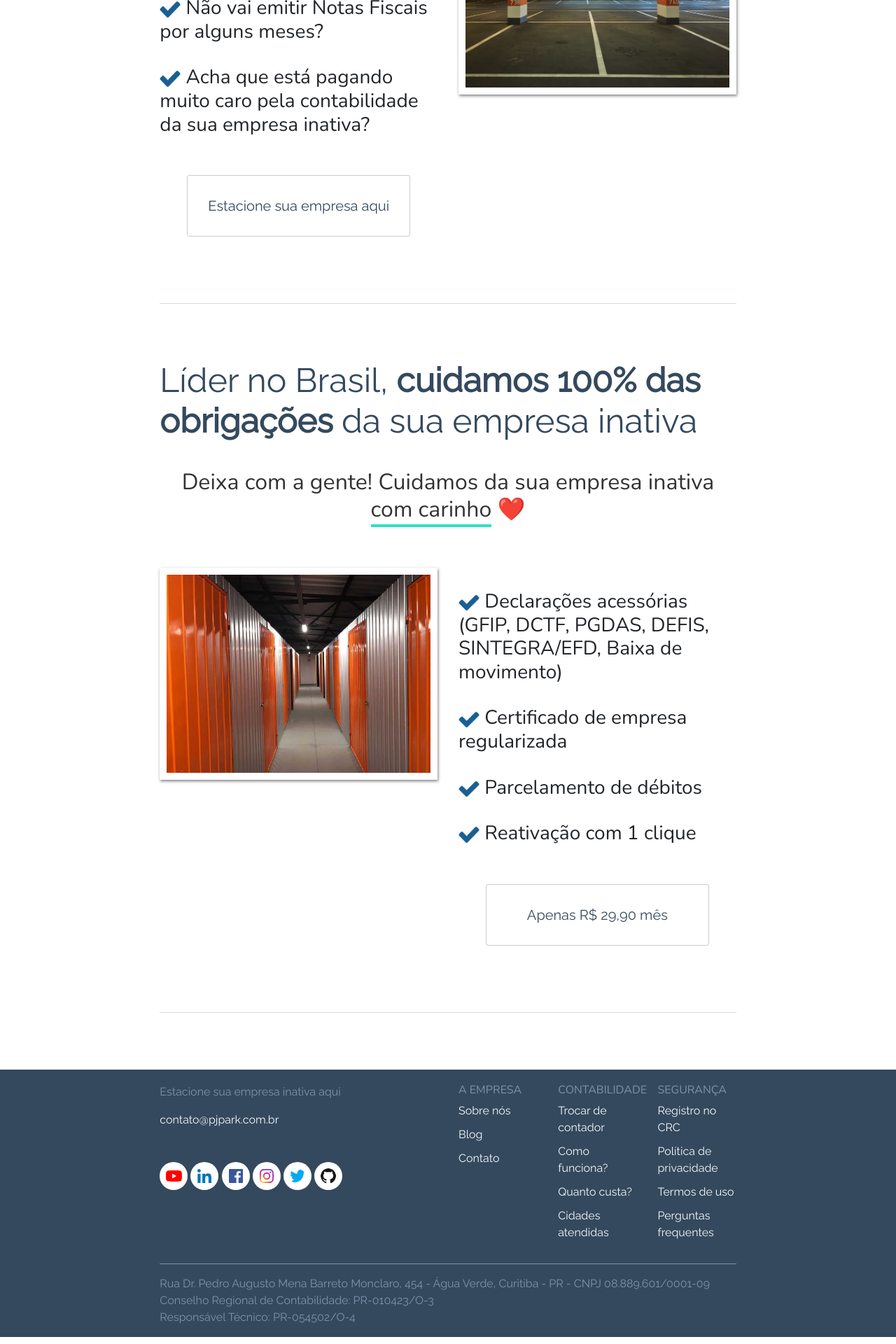
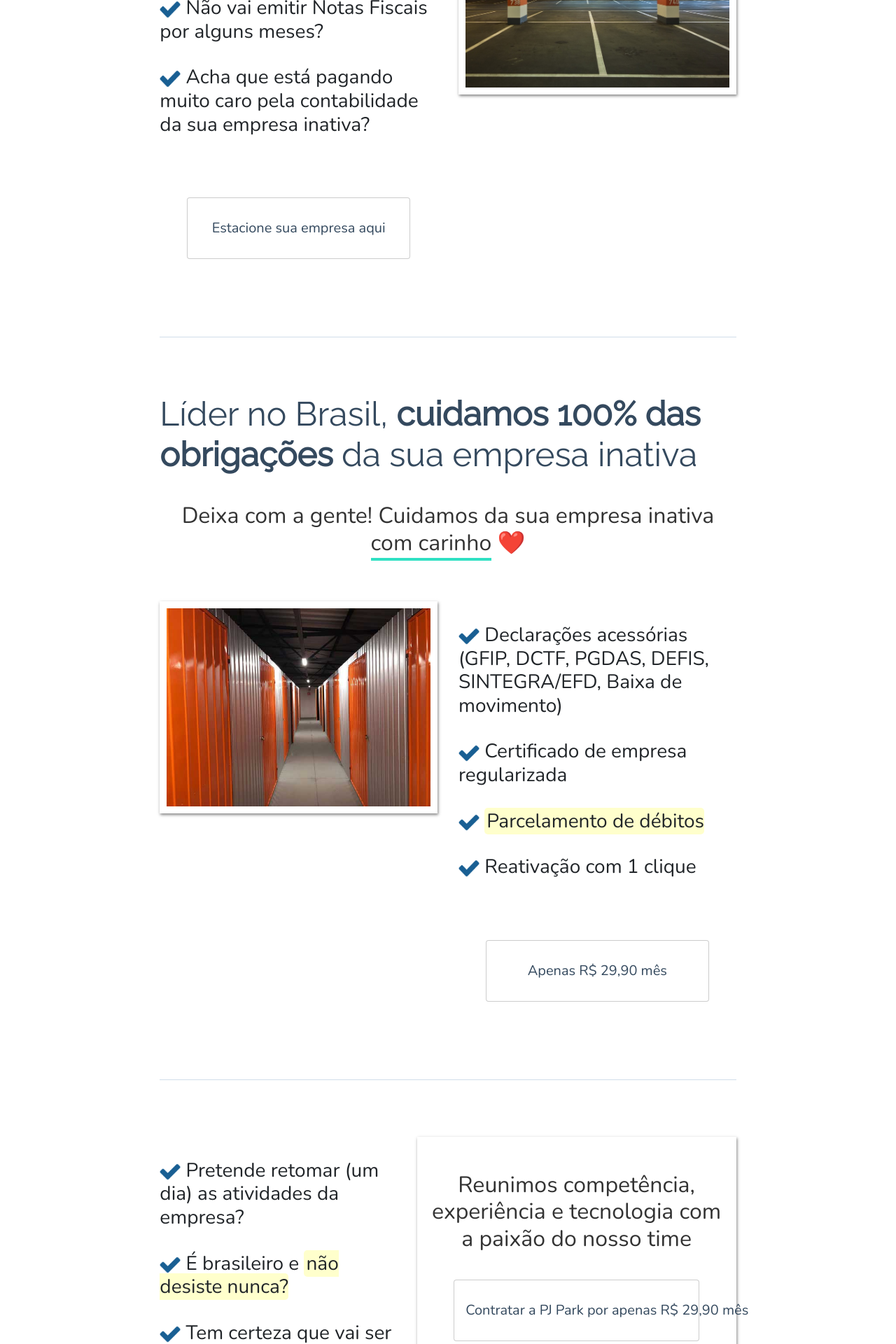
Before and after one commit to dakoctba/pjpark.github.io, a Jekyll site: the page built from index.html, in a window 1280 px wide. Shown: the part 583-2503 px from the top of the page at 70% size. Built offline with Jekyll 4.4.1, drawn with Linux system fonts in a browser that asks for light colours; some of the changed text lies outside the part shown.

Commit message:
Novo index

```diff
--- a/_layouts/page.html
+++ b/_layouts/page.html
@@ -4,8 +4,6 @@
 
 <div class="content-box">
 
-  <div class="post-content">
-    {{ content }}
-  </div>
+  {{ content }}
 
 </div>
--- a/_sass/application.scss
+++ b/_sass/application.scss
@@ -243,8 +243,6 @@
   max-width: 30px;
 }
 
-
-
 .boxshadow {
   position: relative;
   -moz-box-shadow: 1px 2px 4px rgba(0, 0, 0,0.5);
@@ -287,17 +285,28 @@
 }
 
 .index-page {
-  h1 {
+  .m-60-40 {
     margin: 60px 0px 40px 0px;
   }
 
   h2 {
     font-size: 2em;
     margin: 40px 0px;
+  }
 
+  h2, h3 {
     span {
       border-bottom: 4px solid $green;
     }
+  }
+
+  p {
+    margin: 2rem 0px;
+    font-family: 'Nunito', sans-serif;
+    font-size: 1.75rem;
+    font-weight: 500;
+    line-height: 1.2;
+    color: inherit;
   }
 
   hr {
@@ -309,3 +318,61 @@
     padding: 0;
   }
 }
+
+.post-content {
+  p, ul, li {
+    font-size: 1.3rem;
+  }
+
+  ul {
+    margin: 30px 0px;
+  }
+}
+
+.my-6 {
+  margin: 80px 0px;
+}
+
+/* highlight */
+.green-highlight, .pink-highlight, .yellow-highlight {
+  -webkit-border-radius: 5px;
+  -moz-border-radius: 5px;
+  border-radius: 5px;
+  padding-left: 3px;
+}
+
+.green-highlight {
+  background: #99FFCC; /* Default color, all browsers */
+}
+
+.green-highlight::selection {
+  background: #99CCCC; /* Selection color, WebKit/Blink Browsers */
+}
+
+.green-highlight::-moz-selection {
+  background: #99CCCC; /* Selection color, Gecko Browsers */
+}
+
+.pink-highlight {
+  background: #FFCCFF; /* Default color, all browsers */
+}
+
+.pink-highlight::selection {
+  background: #FF99FF; /* Selection color, WebKit/Blink Browsers */
+}
+
+.pink-highlight::-moz-selection {
+  background: #FF99FF; /* Selection color, Gecko Browsers */
+}
+
+.yellow-highlight {
+  background: #FFFFCC; /* Default color, all browsers */
+}
+
+.yellow-highlight::selection {
+  background: #FFFF66; /* Selection color, WebKit/Blink Browsers */
+}
+
+.yellow-highlight::-moz-selection {
+  background: #FFFF66; /* Selection color, Gecko Browsers */
+}
--- a/blog/index.html
+++ b/blog/index.html
@@ -2,6 +2,8 @@
 layout: page
 title: Blog
 ---
+
+<div class="post-content">
 
   {% for post in paginator.posts %}
   <article>
@@ -29,3 +31,5 @@
       </li>
     {% endif %}
   </ul>
+
+</div>
--- a/index.html
+++ b/index.html
@@ -4,7 +4,7 @@
 
 <div class="index-page">
 
-  <h1>O <strong>primeiro</strong> escritório online especializado em empresas inativas.</h1>
+  <h1 class="m-60-40">O <strong>primeiro</strong> escritório online especializado em empresas inativas.</h1>
 
   <h2 class="text-center">Trouxemos para o Brasil o conceito de <span>estacionamento de CNPJs</span></h2>
 
@@ -13,14 +13,14 @@
   <div class="row">
     <div class="col">
 
-      <h3><img src="/assets/images/check.png" class="icon icon-check"> Não vai usar seu CNPJ por um tempo?</h3>
-      <h3><img src="/assets/images/check.png" class="icon icon-check"> Não vai emitir Notas Fiscais por alguns meses?</h3>
-      <h3><img src="/assets/images/check.png" class="icon icon-check"> Acha que está pagando muito caro pela contabilidade da sua empresa inativa?</h3>
+      <p><img src="/assets/images/check.png" class="icon icon-check"> Não vai usar seu CNPJ por um tempo?</p>
+      <p><img src="/assets/images/check.png" class="icon icon-check"> Não vai emitir Notas Fiscais por alguns meses?</p>
+      <p><img src="/assets/images/check.png" class="icon icon-check"> Acha que está pagando muito caro pela contabilidade da sua empresa inativa?</p>
 
       <br>
 
       <p class="text-center">
-        <a href="#" class="btn btn-lg btn-primary bordershadow">Estacione sua empresa aqui</a>
+        <a href="https://app.pjpark.com.br" class="btn btn-lg btn-primary bordershadow">Estacione sua empresa aqui</a>
       </p>
     </div>
     <div class="col">
@@ -32,7 +32,7 @@
 
   <hr>
 
-  <h1>Líder no Brasil, <strong>cuidamos 100% das obrigações</strong> da sua empresa inativa</h1>
+  <h1 class="m-60-40">Líder no Brasil, <strong>cuidamos 100% das obrigações</strong> da sua empresa inativa</h1>
 
   <h2 class="text-center">Deixa com a gente! Cuidamos da sua empresa inativa <span>com carinho</span> ❤️</h2>
 
@@ -45,23 +45,65 @@
       </div>
     </div>
     <div class="col">
-      <h3><img src="/assets/images/check.png" class="icon icon-check"> Declarações acessórias (GFIP, DCTF, PGDAS, DEFIS, SINTEGRA/EFD, Baixa de movimento)</h3>
-      <h3><img src="/assets/images/check.png" class="icon icon-check"> Certificado de empresa regularizada</h3>
-      <h3><img src="/assets/images/check.png" class="icon icon-check"> Parcelamento de débitos</h3>
-      <h3><img src="/assets/images/check.png" class="icon icon-check"> Reativação com 1 clique</h3>
+      <p><img src="/assets/images/check.png" class="icon icon-check"> Declarações acessórias (GFIP, DCTF, PGDAS, DEFIS, SINTEGRA/EFD, Baixa de movimento)</p>
+      <p><img src="/assets/images/check.png" class="icon icon-check"> Certificado de empresa regularizada</p>
+      <p><img src="/assets/images/check.png" class="icon icon-check"> <span class="yellow-highlight">Parcelamento de débitos</span></p>
+      <p><img src="/assets/images/check.png" class="icon icon-check"> Reativação com 1 clique</p>
 
       <br>
 
       <p class="text-center">
-        <a href="#" class="btn btn-lg btn-primary bordershadow">Apenas R$ 29,90 mês</a>
+        <a href="https://app.pjpark.com.br" class="btn btn-lg btn-primary bordershadow">Apenas R$ 29,90 mês</a>
       </p>
     </div>
   </div>
 
   <hr>
 
-  <!-- Pretende retomar (um dia) as atividades da empresa?
-  É brasileiro e não desiste nunca?
-  Tem certeza que vai ser o próximo Bill Gates, Mark Zuckerberg ou [coloque o nome do seu empreendedor favorito aqui]
+  <div class="row">
+    <div class="col">
+      <p><img src="/assets/images/check.png" class="icon icon-check"> Pretende retomar (um dia) as atividades da empresa?</p>
+      <p><img src="/assets/images/check.png" class="icon icon-check"> É brasileiro e <span class="yellow-highlight">não desiste nunca?</span></p>
+      <p><img src="/assets/images/check.png" class="icon icon-check"> Tem certeza que vai ser o próximo Bill Gates, Mark Zuckerberg ou [coloque o nome do seu empreendedor favorito aqui]</p>
+    </div>
+    <div class="col">
+      <div class="boxshadow">
+        <h2 class="text-center">Reunimos competência, experiência e tecnologia com a paixão do nosso time</h2>
+
+        <p class="text-center my-6">
+          <a href="https://pjpark.com.br" class="btn btn-lg btn-primary bordershadow">Contratar a PJ Park por apenas R$ 29,90 mês</a>
+        </p>
+      </div>
+    </div>
+  </div>
+
+  <hr>
+
+  <div class="row">
+    <div class="col">
+      <div class="boxshadow">
+        <img src="/assets/images/fotos/curitiba-1.jpg" class="img-fluid">
+      </div>
+    </div>
+    <div class="col text-right">
+      <h1>Quem somos?<br>Aonde vivemos?<br><del><small>Como nos reproduzimos?</small></del></h1>
+
+      <p>A <strong>PJ Park</strong> é uma startup construída com amor em Curitiba ❤️</p>
+
+      <p>Oferecemos serviços online de <span class="yellow-highlight">regularização e manutenção de empresas inativas</span> a um preço super reduzido. Só R$ 29,90 mês!</p>
+    </div>
+  </div>
+
+  <hr>
+
+
+
+
+
+  <br><br>
+
+  <!--
+
+
   Apenas R$ 29,90 -->
 </div>
```
Also changed, not shown: _posts/2019-01-29-devo-inativar-a-minha-empresa.md (renamed from _posts/2019-01-29-como-inativar-a-minha-empresa.md, +4 -4 lines), assets/images/fotos/curitiba-1.jpg (added). Lines whose indentation alone changed are shown as unchanged.
